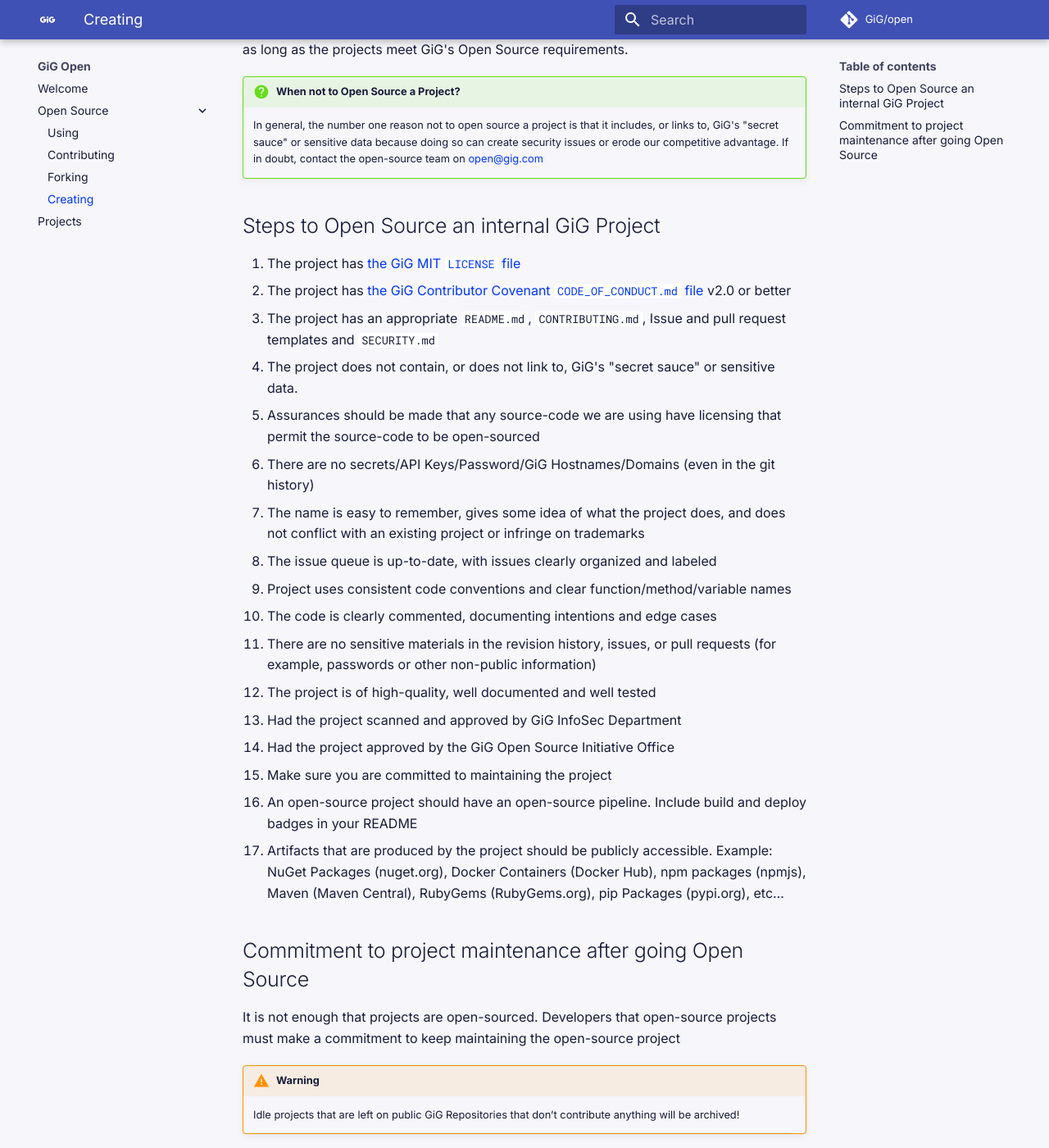
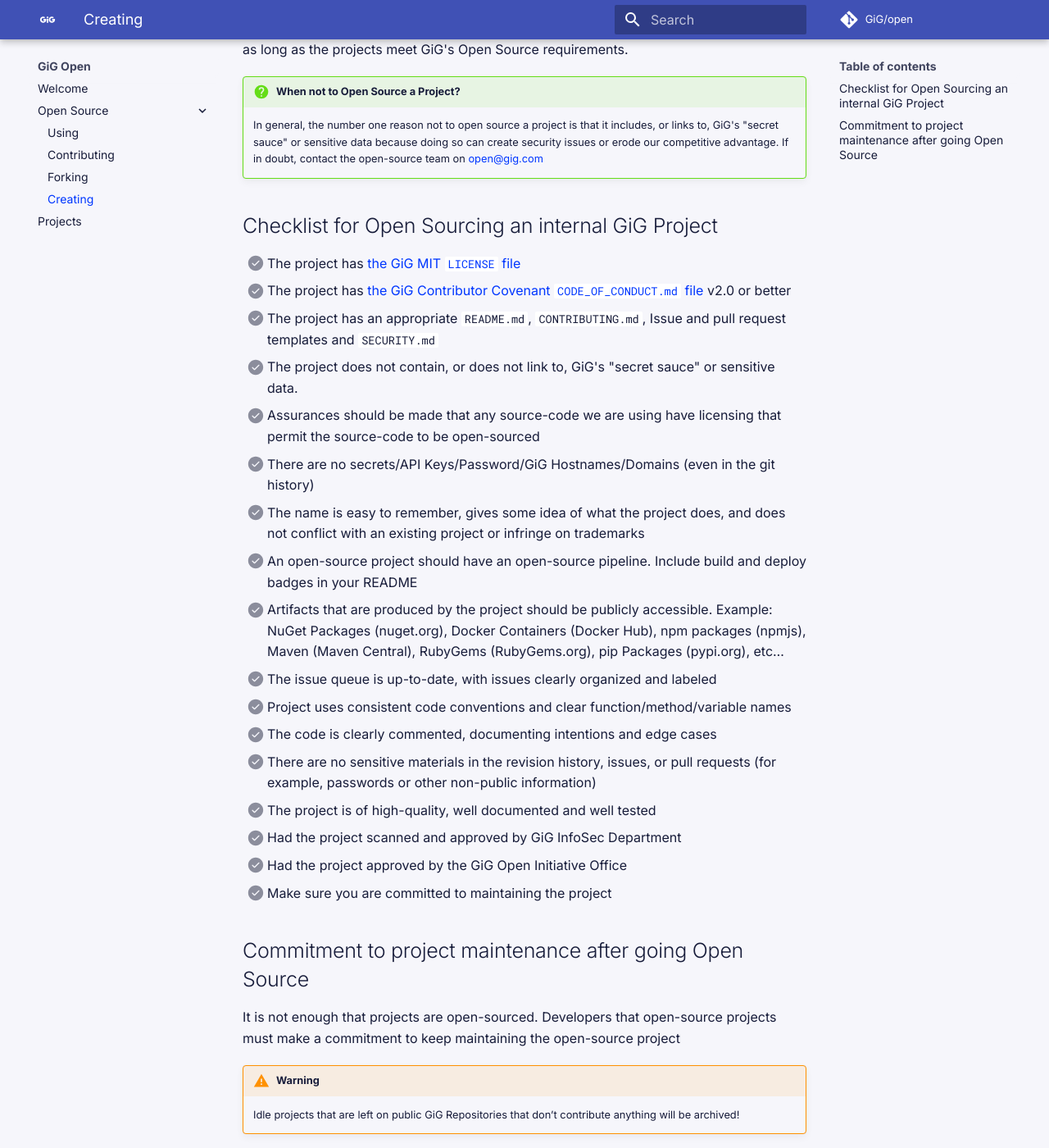
Before and after one commit to GiG/open, an MkDocs documentation site: the page built from docs/open-source/creating.md, in a window 1280 px wide and 1400 px high, scrolled down 292 px. Shown: the whole window at 82% size. Built offline with MkDocs 1.6.1 and Material for MkDocs 9.7.7, drawn with Linux system fonts in a browser that asks for light colours; comment, search, counter and statistics services are not loaded.

Commit message:
Made checklist more user friendly

```diff
--- a/docs/open-source/creating.md
+++ b/docs/open-source/creating.md
@@ -7,25 +7,26 @@
 !!! question "When not to Open Source a Project?"
     In general, the number one reason not to open source a project is that it includes, or links to, GiG's "secret sauce" or sensitive data because doing so can create security issues or erode our competitive advantage. If in doubt, contact the open-source team on <open@gig.com>
 
-## Steps to Open Source an internal GiG Project
+## Checklist for Open Sourcing an internal GiG Project
 
-1. The project has [the GiG MIT `LICENSE` file](https://github.com/GiG/open/blob/master/LICENSE)
-2. The project has [the GiG Contributor Covenant `CODE_OF_CONDUCT.md` file](https://github.com/GiG/open/blob/master/CODE_OF_CONDUCT.md) v2.0 or better
-3. The project has an appropriate `README.md`, `CONTRIBUTING.md`, Issue and pull request templates and `SECURITY.md`
-4. The project does not contain, or does not link to, GiG's "secret sauce" or sensitive data.
-5. Assurances should be made that any source-code we are using have licensing that permit the source-code to be open-sourced
-6. There are no secrets/API Keys/Password/GiG Hostnames/Domains (even in the git history)
-7. The name is easy to remember, gives some idea of what the project does, and does not conflict with an existing project or infringe on trademarks
-8. The issue queue is up-to-date, with issues clearly organized and labeled
-9. Project uses consistent code conventions and clear function/method/variable names
-10. The code is clearly commented, documenting intentions and edge cases
-11. There are no sensitive materials in the revision history, issues, or pull requests (for example, passwords or other non-public information)
-12. The project is of high-quality, well documented and well tested
-13. Had the project scanned and approved by GiG InfoSec Department
-14. Had the project approved by the GiG Open Source Initiative Office
-15. Make sure you are committed to maintaining the project
-16. An open-source project should have an open-source pipeline. Include build and deploy badges in your README
-17. Artifacts that are produced by the project should be publicly accessible. Example: NuGet Packages (nuget.org), Docker Containers (Docker Hub), npm packages (npmjs), Maven (Maven Central), RubyGems (RubyGems.org), pip Packages (pypi.org), etc…
+* [ ] The project has [the GiG MIT `LICENSE` file](https://github.com/GiG/open/blob/master/LICENSE)
+* [ ] The project has [the GiG Contributor Covenant `CODE_OF_CONDUCT.md` file](https://github.com/GiG/open/blob/master/CODE_OF_CONDUCT.md) v2.0 or better
+* [ ] The project has an appropriate `README.md`, `CONTRIBUTING.md`, Issue and pull request templates and `SECURITY.md`
+* [ ] The project does not contain, or does not link to, GiG's "secret sauce" or sensitive data.
+* [ ] Assurances should be made that any source-code we are using have licensing that permit the source-code to be open-sourced
+* [ ] There are no secrets/API Keys/Password/GiG Hostnames/Domains (even in the git history)
+* [ ] The name is easy to remember, gives some idea of what the project does, and does not conflict with an existing project or infringe on trademarks
+* [ ] An open-source project should have an open-source pipeline. Include build and deploy badges in your README
+* [ ] Artifacts that are produced by the project should be publicly accessible. Example: NuGet Packages (nuget.org), Docker Containers (Docker Hub), npm packages (npmjs), Maven (Maven Central), RubyGems (RubyGems.org), pip Packages (pypi.org), etc…
+* [ ] The issue queue is up-to-date, with issues clearly organized and labeled
+* [ ] Project uses consistent code conventions and clear function/method/variable names
+* [ ] The code is clearly commented, documenting intentions and edge cases
+* [ ] There are no sensitive materials in the revision history, issues, or pull requests (for example, passwords or other non-public information)
+* [ ] The project is of high-quality, well documented and well tested
+* [ ] Had the project scanned and approved by GiG InfoSec Department
+* [ ] Had the project approved by the GiG Open Initiative Office
+* [ ] Make sure you are committed to maintaining the project
+
 
 ## Commitment to project maintenance after going Open Source
 
--- a/mkdocs.yml
+++ b/mkdocs.yml
@@ -35,6 +35,9 @@
 markdown_extensions:
     - admonition
     - codehilite
+    - pymdownx.tasklist:
+        clickable_checkbox: true
+        custom_checkbox: true
     - toc:
         permalink: true
 plugins:
```
